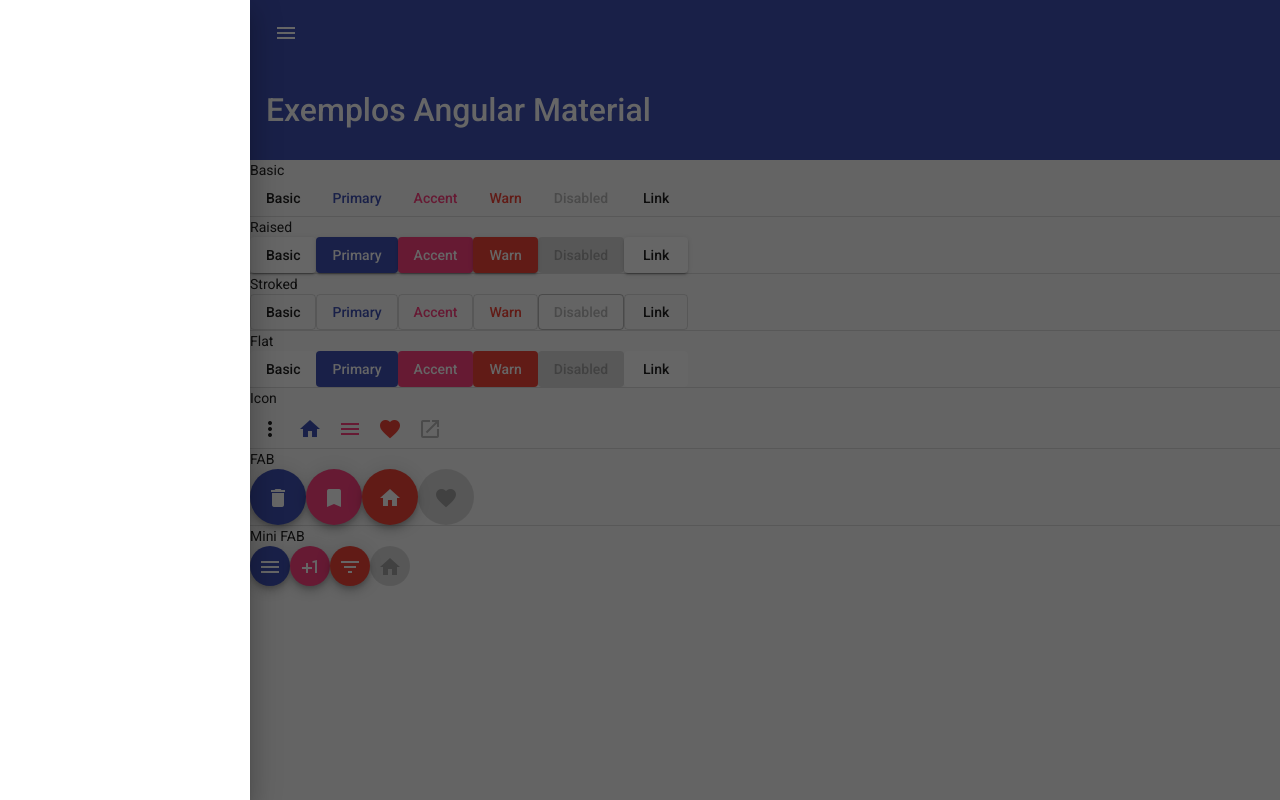
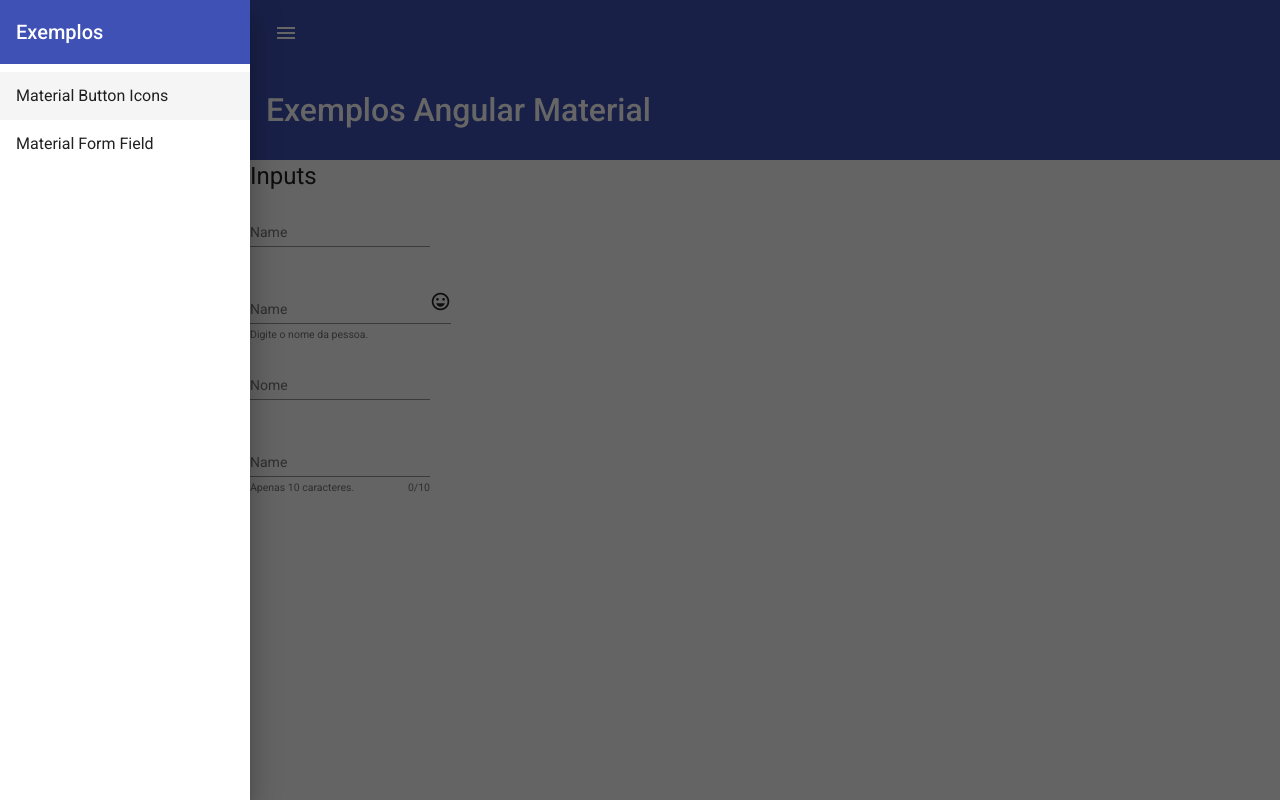
Before and after one commit to wweber-eng/01-Frontend, an Angular app in the folder 02 - Angular Material/angular-material/: page /FormFieldInput in a window 1280 px wide. Before the commit this address led to /. Built offline with nearby package versions, Linux system fonts and the light colour scheme.

Commit message:
06 - Adicionando FormFiled e Inputs. Adicionando Rotas

```diff
--- a/02 - Angular Material/angular-material/src/app/app-routing.module.ts
+++ b/02 - Angular Material/angular-material/src/app/app-routing.module.ts
@@ -1,7 +1,13 @@
 import { NgModule } from '@angular/core';
 import { RouterModule, Routes } from '@angular/router';
+import { MaterialButtonsComponent } from './material-buttons/material-buttons.component';
+import { MaterialFormFieldsInputComponent } from './material-form-fields-input/material-form-fields-input.component';
 
-const routes: Routes = [];
+
+const routes: Routes = [
+  {  path: 'ButtonsIcons', component: MaterialButtonsComponent  },
+  {  path: 'FormFieldInput', component: MaterialFormFieldsInputComponent }
+];
 
 @NgModule({
   imports: [RouterModule.forRoot(routes)],
--- a/02 - Angular Material/angular-material/src/app/app.component.html
+++ b/02 - Angular Material/angular-material/src/app/app.component.html
@@ -4,8 +4,17 @@
     [opened] = "!isSmallScreen"
     [fixedInViewport]="true"
     mode="push">
+
+    <mat-toolbar color="primary">
+      <span>Exemplos</span>
+    </mat-toolbar>
+    <mat-nav-list color="primary">
+      <a mat-list-item routerLink="/ButtonsIcons">Material Button Icons</a>
+      <a mat-list-item routerLink="/FormFieldInput">Material Form Field</a>
+    </mat-nav-list>
   </mat-sidenav>
-      <!-- Body -->
+
+  <!-- Body -->
   <mat-sidenav-content>
     <mat-toolbar
       class="toolbar-menu"
@@ -27,8 +36,6 @@
     <mat-toolbar class="toolbar-submenu" color="primary">
       <span *ngIf="!popText">Exemplos Angular Material</span>
     </mat-toolbar>
-    <app-material-buttons></app-material-buttons>
+    <router-outlet></router-outlet>
   </mat-sidenav-content>
 </mat-sidenav-container>
-
-<router-outlet></router-outlet>
--- a/02 - Angular Material/angular-material/src/app/app.component.scss
+++ b/02 - Angular Material/angular-material/src/app/app.component.scss
@@ -30,3 +30,16 @@
   font-size: 2rem;
   margin-top: 60px;
 }
+
+.mat-menu-item {
+  color: blue !important;
+}
+
+button.mat-menu-item{
+    background-color: white;
+}
+
+button.mat-menu-item:hover {
+    background-color: blue;
+    color: #fff !important;
+}
--- a/02 - Angular Material/angular-material/src/app/material-buttons/material-buttons.component.html
+++ b/02 - Angular Material/angular-material/src/app/material-buttons/material-buttons.component.html
@@ -1,3 +1,4 @@
+<h1>Buttons Icons</h1>
 <section>
   <div class="example-label">Basic</div>
   <div class="example-button-row">
--- /dev/null
+++ b/02 - Angular Material/angular-material/src/app/material-form-fields-input/material-form-fields-input.component.html
@@ -0,0 +1,31 @@
+<h1>Inputs</h1>
+
+<mat-form-field>
+  <mat-label>Name</mat-label>
+    <input matInput placeholder="Name">
+</mat-form-field>
+<br/>
+<br/>
+<mat-form-field>
+  <mat-label>Name</mat-label>
+    <input matInput placeholder="Name">
+  <mat-icon matSuffix>sentiment_very_satisfied</mat-icon>
+<mat-hint>Digite o nome da pessoa.</mat-hint>
+</mat-form-field>
+<br/>
+<br/>
+<mat-form-field>
+  <mat-label>Nome</mat-label>
+  <input matInput type="text" [(ngModel)]="value">
+    <button *ngIf="value" matSuffix mat-icon-button aria-label="Clear" (click)="value=''">
+      <mat-icon>close</mat-icon>
+    </button>
+</mat-form-field>
+<br/>
+<br/>
+<mat-form-field>
+  <mat-label>Name</mat-label>
+    <input #userName matInput placeholder="Name" maxlength="10">
+  <mat-hint align="start"> Apenas {{userName.maxLength}} caracteres.</mat-hint>
+  <mat-hint align="end">{{userName.value.length}}/{{userName.maxLength}}</mat-hint>
+</mat-form-field>
--- /dev/null
+++ b/02 - Angular Material/angular-material/src/app/material-form-fields-input/material-form-fields-input.component.ts
@@ -0,0 +1,10 @@
+import { Component } from '@angular/core';
+
+@Component({
+  selector: 'app-material-form-fields-input',
+  templateUrl: './material-form-fields-input.component.html',
+  styleUrls: ['./material-form-fields-input.component.scss']
+})
+export class MaterialFormFieldsInputComponent {
+ public value = '';
+}
--- a/02 - Angular Material/angular-material/src/app/material/material-module/material-module.module.ts
+++ b/02 - Angular Material/angular-material/src/app/material/material-module/material-module.module.ts
@@ -1,4 +1,5 @@
 import { NgModule } from '@angular/core';
+
 
 import { MatSliderModule }   from '@angular/material/slider';
 import { MatIconModule }     from '@angular/material/icon';
@@ -6,22 +7,29 @@
 import { MatToolbarModule }  from '@angular/material/toolbar';
 import { MatSidenavModule }  from '@angular/material/sidenav';
 import { MatDividerModule } from '@angular/material/divider';
-
-
+import { MatListModule } from '@angular/material/list';
+import { MatInputModule } from '@angular/material/input';
+import { MAT_FORM_FIELD_DEFAULT_OPTIONS, MatFormFieldModule } from '@angular/material/form-field';
 
 @NgModule({
-
   imports: [
 
   ],
   exports: [
+
     MatSliderModule,
     MatToolbarModule,
     MatIconModule,
     MatButtonModule,
     MatSidenavModule,
-    MatDividerModule
+    MatDividerModule,
+    MatListModule,
+    MatInputModule,
+    MatFormFieldModule
   ],
-  declarations: []
+  declarations: [],
+  providers: [
+    {provide: MAT_FORM_FIELD_DEFAULT_OPTIONS, useValue: {floatLabel: 'fill'}}
+  ]
 })
 export class MaterialModuleModule { }
```
Also changed, not shown: 02 - Angular Material/angular-material/src/app/app.module.ts (+7 -1 lines), 02 - Angular Material/angular-material/src/app/material-form-fields-input/material-form-fields-input.component.scss (added).
